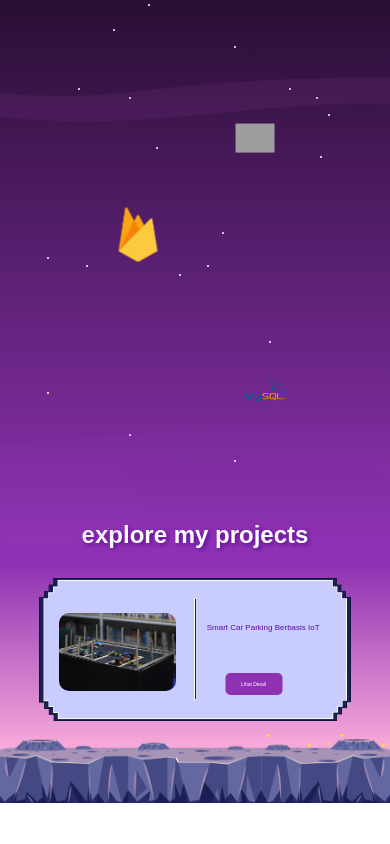
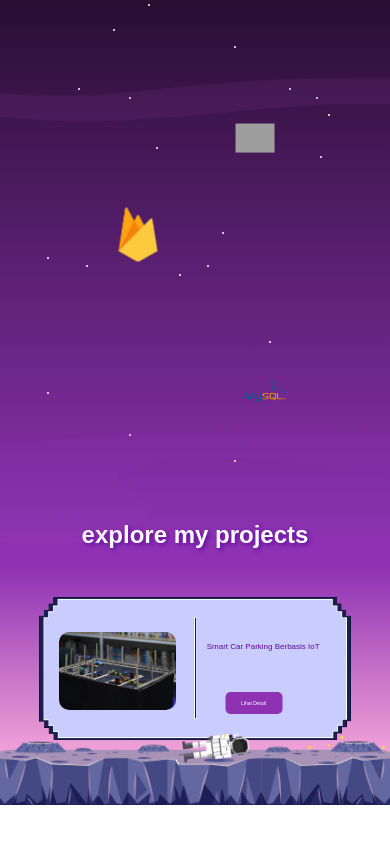
Before and after one commit to knighthot/PortofolioFikram, a React (Vite) app: page /v1/portofolio in a window 390 px wide. Shown: the part 1988-2832 px from the top of the page. Built offline with nearby package versions, Linux system fonts and the light colour scheme; grey boxes are pictures that could not be loaded; a web font is replaced by a local one.

Commit message:
upload project responsive

```diff
--- a/src/assets/css/Project.css
+++ b/src/assets/css/Project.css
@@ -4,7 +4,7 @@
     text-align: left;
     background: linear-gradient(to bottom, #8E32B3 10%, #FFB2DD);
     width: 100%;
-    height: 100%;
+    height: auto;
     display: flex;
     flex-direction: column;
     justify-content: center;
@@ -142,7 +142,7 @@
 
 .project-background-bottom {
     position: absolute;
-    top: 20vw;
+
     width: 100%;
     height: 100%;
     background-image: url('../image/tanah.png');
@@ -153,12 +153,27 @@
     z-index: 4;
 }
 
+.project-bottom-right-image {
+    position: absolute;
+    bottom: 0;
+    right: -10vw;
+    rotate: 130deg;
+    z-index: 8;
+
+}
+
+.project-bottom-right-image img{
+   width: 50%;
+
+
+}
+
 @media screen and (max-width: 480px) {
     .project-content h2 {
         font-size: 1.5rem;
-        top:-20vw;
+        top:-15vw;
         margin-top: -2rem; /* Sesuaikan jarak antara teks */
-        margin-bottom: 15vw;
+        margin-bottom: 20vw;
     }
 
     .project-content{
@@ -195,10 +210,13 @@
         padding: 8px 16px;
     }
 }
+.project-bottom-right-image img{
+    width: 15%;
 
+ }
 .project-background-bottom {
     position: absolute;
-    top: 30vw;
+    top: 28vw;
     width: 100%;
     height: 100%;
     background-image: url('../image/tanah.png');
@@ -208,30 +226,3 @@
     opacity: 1;
     z-index: 4;
 }
-
-/* Untuk tablet */
-@media screen and (min-width: 481px) and (max-width: 768px) {
-    .project-content h2 {
-        margin-bottom: 10rem; /* Sesuaikan jarak antara teks */
-    }
-
-    .button {
-        left: 50%;
-        transform: translateX(-50%);
-        bottom: 50px; /* Sesuaikan dengan jarak yang diinginkan */
-    }
-}
-
-/* Untuk desktop */
-@media screen and (min-width: 769px) {
-    .project-content h2 {
-            margin-bottom: 15rem; /* Sesuaikan jarak antara teks */
-
-
-    }
-
-    .button {
-        left: 56vw; /* Sesuaikan dengan jarak yang diinginkan */
-        bottom: 250px; /* Sesuaikan dengan jarak yang diinginkan */
-    }
-}
--- a/src/components/Project.jsx
+++ b/src/components/Project.jsx
@@ -5,6 +5,7 @@ import { faCaretRight, faCaretLeft } from '@fortawesome/free-solid-svg-icons';
 import projectimg from '../assets/image/project.png';
 import sipedina from '../assets/image/sipedina.png';
 import ttg from '../assets/image/ttg.jpg';
+import doktor from '../assets/image/astronot.png';
 const Project = () => {
     // Daftar gambar yang akan ditampilkan
     const images = [
@@ -34,15 +35,17 @@ const Project = () => {
     return (
         <div className="container-project">
             <div className="project-background-top"></div>
-            <div className='project-background-bottom '></div>
+            <div className="project-background-bottom"></div>
             <div className="project-content">
                 <h2>explore my projects</h2>
+                <div className="project-bottom-right-image">
+                <img src={doktor} alt="Bottom Right Image" />
+            </div>
                 <div className="project-image">
                     <img src={projectimg} alt="Project Image" />
                     <img src={images[currentIndex].src} alt="Project Image" />
                     <div className="image-info">{images[currentIndex].info}</div>
                     <button className="button" onClick={() => window.location.href = images[currentIndex].link}>Lihat Detail</button>
-
                 </div>
             </div>
 
--- a/src/pages/Loading.jsx
+++ b/src/pages/Loading.jsx
@@ -31,16 +31,16 @@ const Loading = () => {
 
     return (
         <div className={`containerloading ${showSplash ? 'show' : 'hide'}`}>
-    <section class="loading-data">
+    <section className="loading-data">
         <h1>Initializing world</h1>
-  <h2 class="loading-text text-center text-uppercase">
-    <span class="char">.</span>
-    <span class="char">.</span>
-    <span class="char">.</span>
-    <span class="char">.</span>
-    <span class="char">!</span>
-    <span class="char">!</span>
-    <span class="char">!</span>
+  <h2 className="loading-text text-center text-uppercase">
+    <span className="char">.</span>
+    <span className="char">.</span>
+    <span className="char">.</span>
+    <span className="char">.</span>
+    <span className="char">!</span>
+    <span className="char">!</span>
+    <span className="char">!</span>
   </h2>
 </section>
             {/* Stars */}
```
